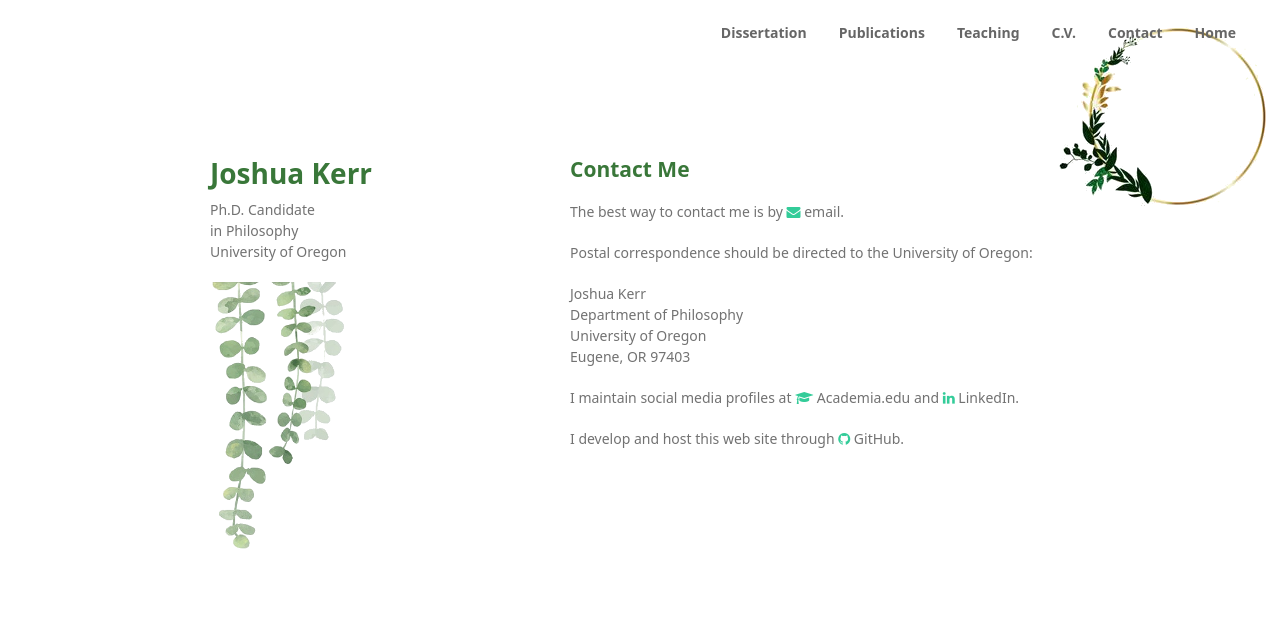
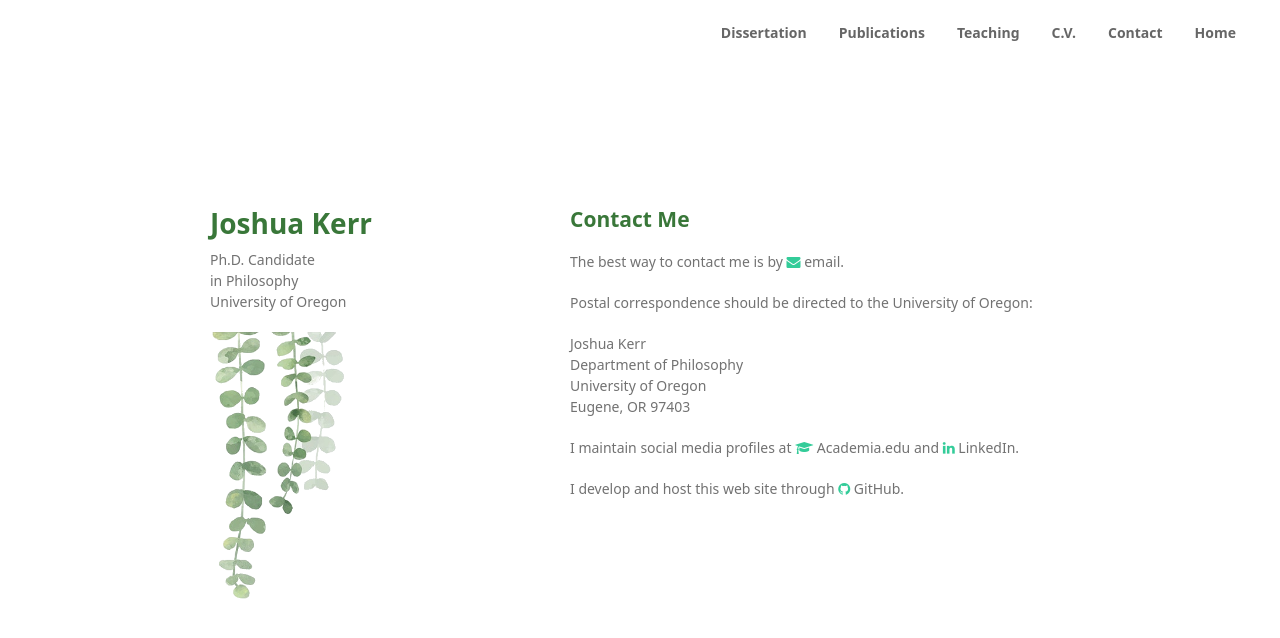
Before and after one commit to joshuakerr/joshuakerr.github.io.old, a Jekyll site: the page built from pages/contact.md, in a window 1280 px wide. Shown: the top 638 px of the page. Built offline with Jekyll 4.4.1, drawn with Linux system fonts in a browser that asks for light colours; a script that is not in the unit is left out.

Commit message:
formatting

```diff
--- a/assets/css/style.css
+++ b/assets/css/style.css
@@ -2,9 +2,6 @@
 /* ============= */
 /* == General == */
 body {
-  background-image: url("/images/circle.png");
-  background-repeat: no-repeat;
-  background-position: right top;
   background-color: #fff;
   font: 14px/1.5 "Noto Sans", "Helvetica Neue", Helvetica, Arial, sans-serif;
   color:#727272;
@@ -13,7 +10,7 @@ body {
 
 div.big-wrapper {
     padding: 50px;
-    padding-top: 100px; /* extra room for floating nav */
+    padding-top: 150px; /* extra room for floating nav */
 }
 
 h1, h2, h3, h4, h5, h6 {
@@ -126,6 +123,7 @@ section p {
 section img {
 	max-width:100%;
 	float: right;
+	padding: 10px;
 }
 
 small {
@@ -159,8 +157,7 @@ strong {
     padding: 0;
     padding-right: 20px;
     overflow: hidden;
-    background-color: transparent;
-    /* background-color: #ffffff; */
+    background-color: #ffffff;
 }
 
 .main-nav li {
```
